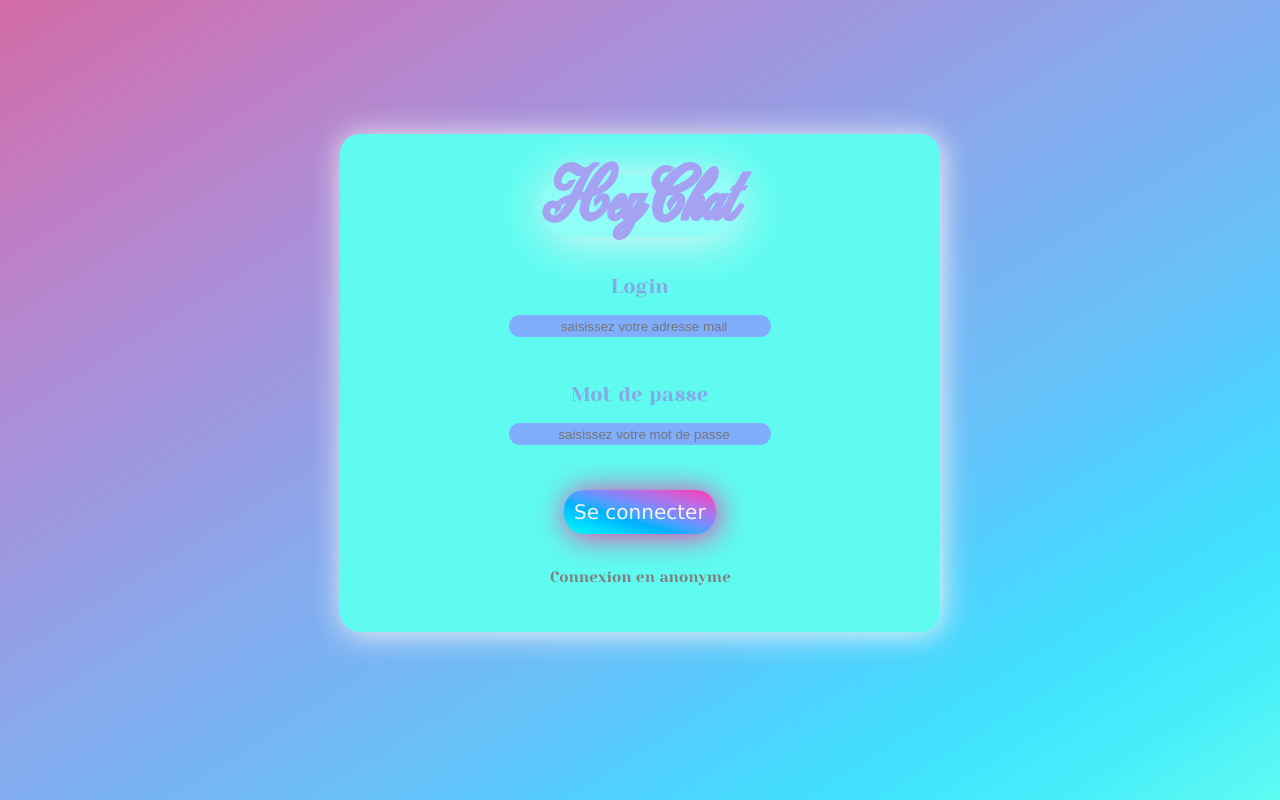
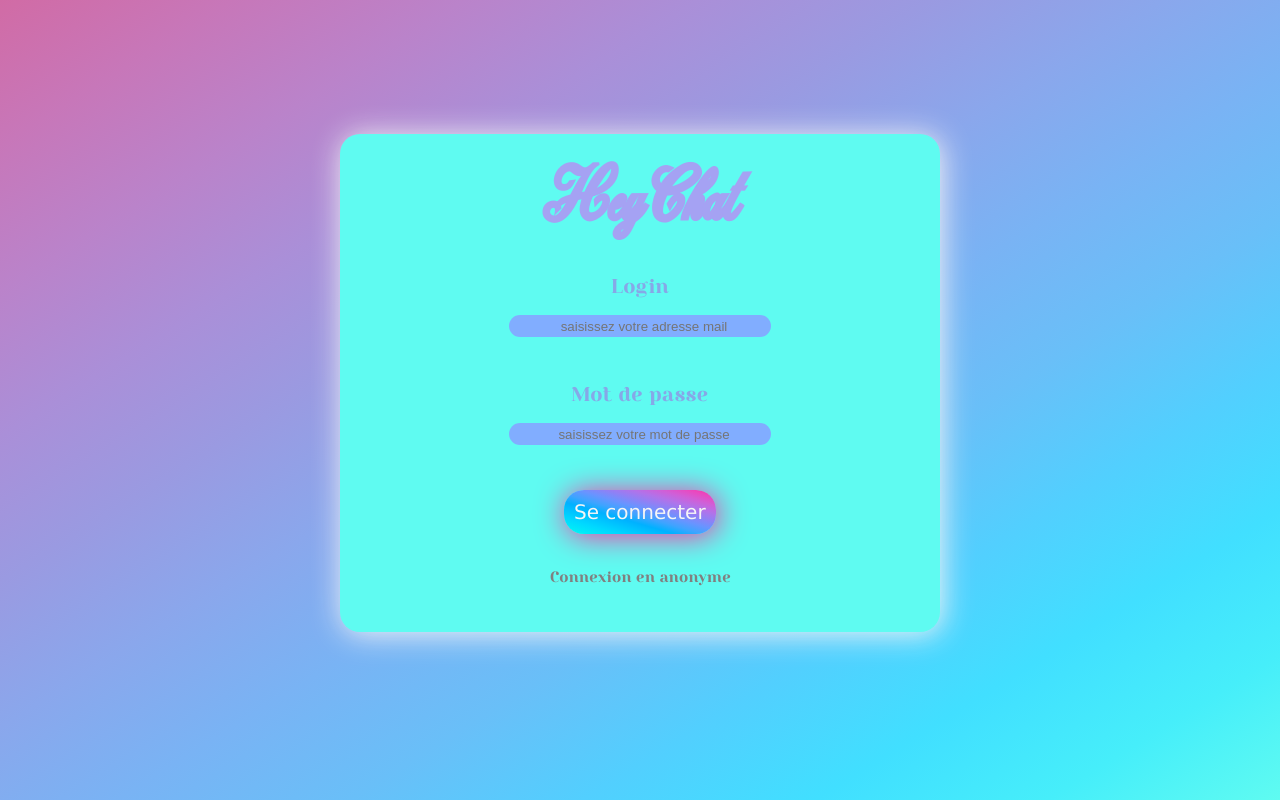
Before and after one commit to MathieuDurand28/HeyChat, a React (Vite) app: page / in a window 1280 px wide. Built offline with nearby package versions, Linux system fonts and the light colour scheme.

Commit message:
correction shadow title

```diff
--- a/src/components/Login/Form.scss
+++ b/src/components/Login/Form.scss
@@ -27,9 +27,6 @@
         color: #86A8E7;
     }
     .brand {
-        box-shadow: 2px 2px 50px whitesmoke;
-        border-radius: 100px;
-        background-color:#90fdf7 ;
         font-family: DatterMatter, Arial, Helvetica, sans-serif;
         color: #a5a2f3;
         font-size: 60px;
```
